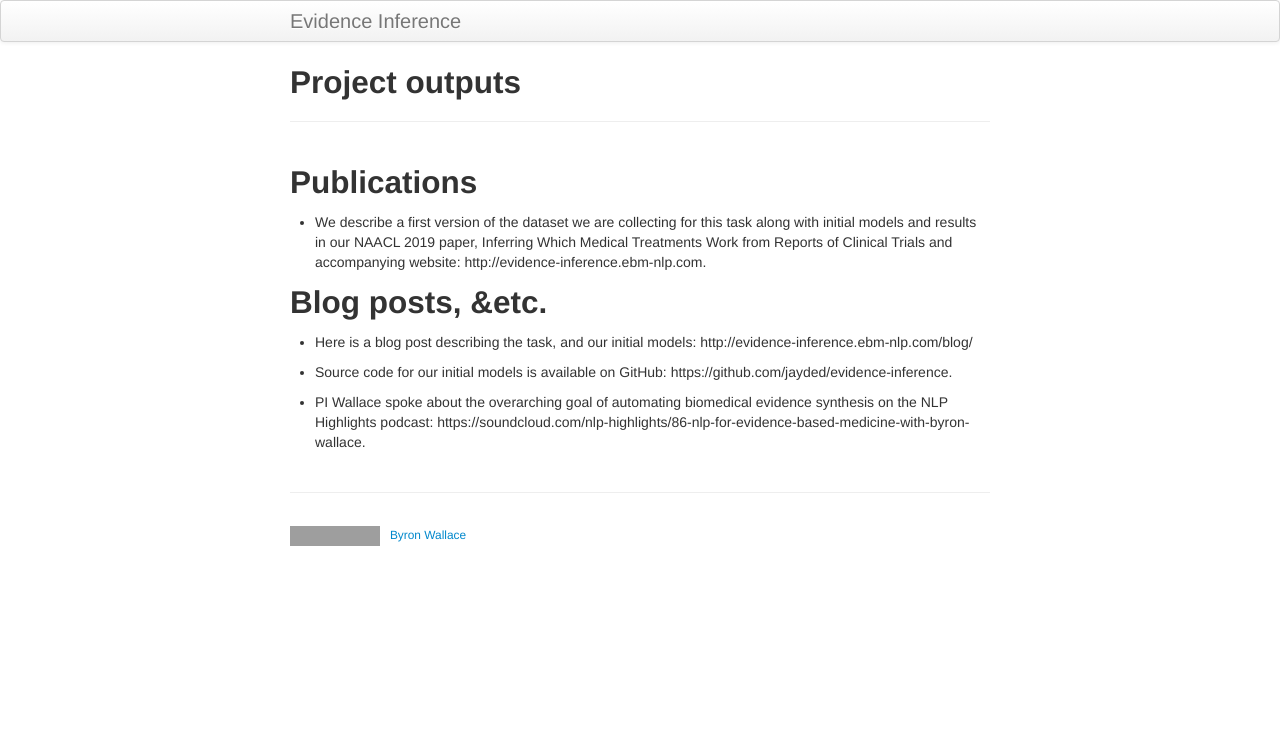
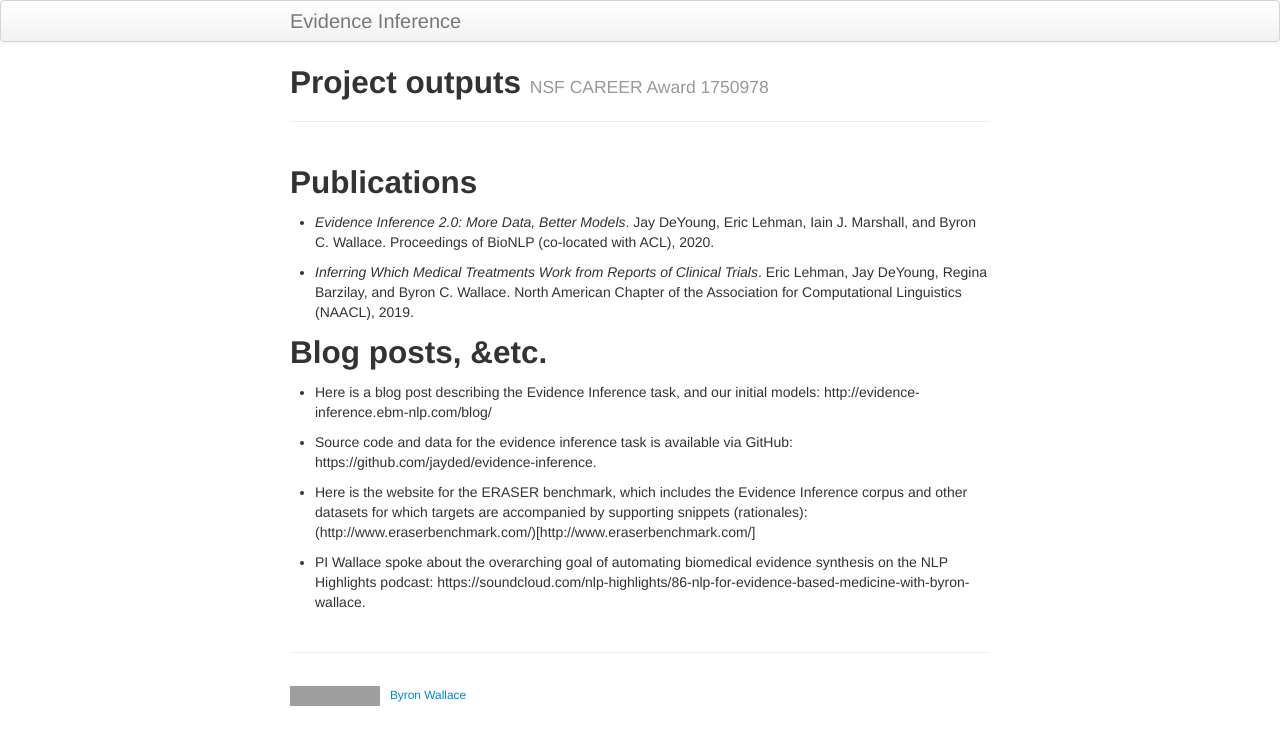
Before and after one commit to bwallace/evidence_inference, a Jekyll site: the page built from pages/outputs.md, in a window 1280 px wide. Shown: the top 745 px of the page. Built offline with Jekyll 4.4.1, drawn with Linux system fonts in a browser that asks for light colours; grey boxes are pictures that could not be loaded.

Commit message:
Update outputs.md

```diff
--- a/pages/outputs.md
+++ b/pages/outputs.md
@@ -2,16 +2,21 @@
 layout: page
 title: Project outputs
 description: Publications &etc.
+tagline: NSF CAREER Award 1750978
 ---
 
 ## Publications
 
-* We describe a first version of the dataset we are collecting for this task along with initial models and results in our NAACL 2019 paper, Inferring Which Medical Treatments Work from Reports of Clinical Trials and accompanying website: http://evidence-inference.ebm-nlp.com.
+* <i>Evidence Inference 2.0: More Data, Better Models</i>. Jay DeYoung, Eric Lehman, Iain J. Marshall, and Byron C. Wallace. Proceedings of BioNLP (co-located with ACL), 2020.
+
+* <i>Inferring Which Medical Treatments Work from Reports of Clinical Trials</i>. Eric Lehman, Jay DeYoung, Regina Barzilay, and Byron C. Wallace. North American Chapter of the Association for Computational Linguistics (NAACL), 2019.
 
 ## Blog posts, &etc.
 
-* Here is a blog post describing the task, and our initial models: http://evidence-inference.ebm-nlp.com/blog/
+* Here is a blog post describing the Evidence Inference task, and our initial models: http://evidence-inference.ebm-nlp.com/blog/
 
-* Source code for our initial models is available on GitHub: https://github.com/jayded/evidence-inference.
+* Source code and data for the evidence inference task is available via GitHub: https://github.com/jayded/evidence-inference.
+
+* Here is the website for the ERASER benchmark, which includes the Evidence Inference corpus and other datasets for which targets are accompanied by supporting snippets (rationales): (http://www.eraserbenchmark.com/)[http://www.eraserbenchmark.com/]
 
 * PI Wallace spoke about the overarching goal of automating biomedical evidence synthesis on the NLP Highlights podcast: https://soundcloud.com/nlp-highlights/86-nlp-for-evidence-based-medicine-with-byron-wallace.
```
